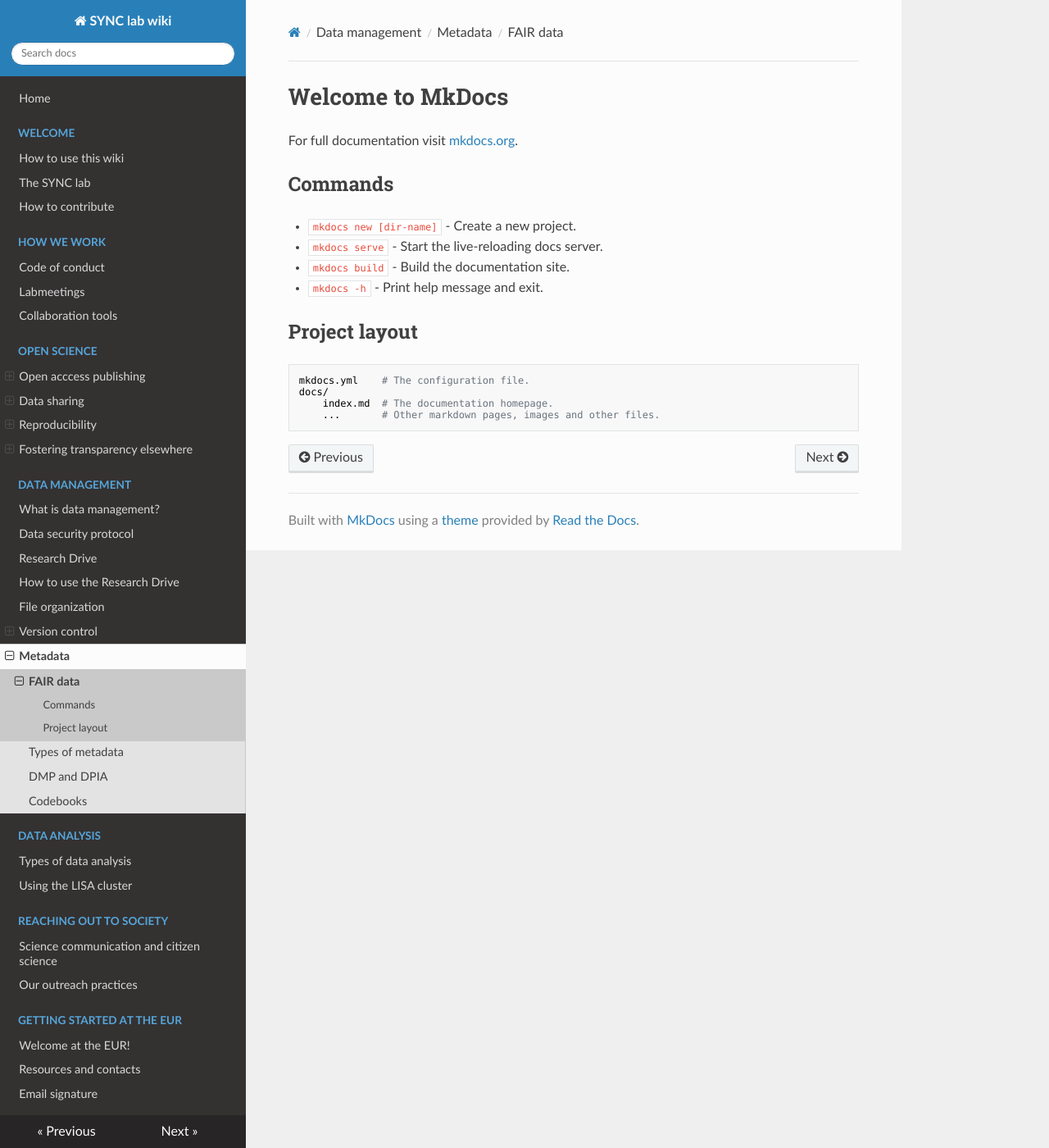
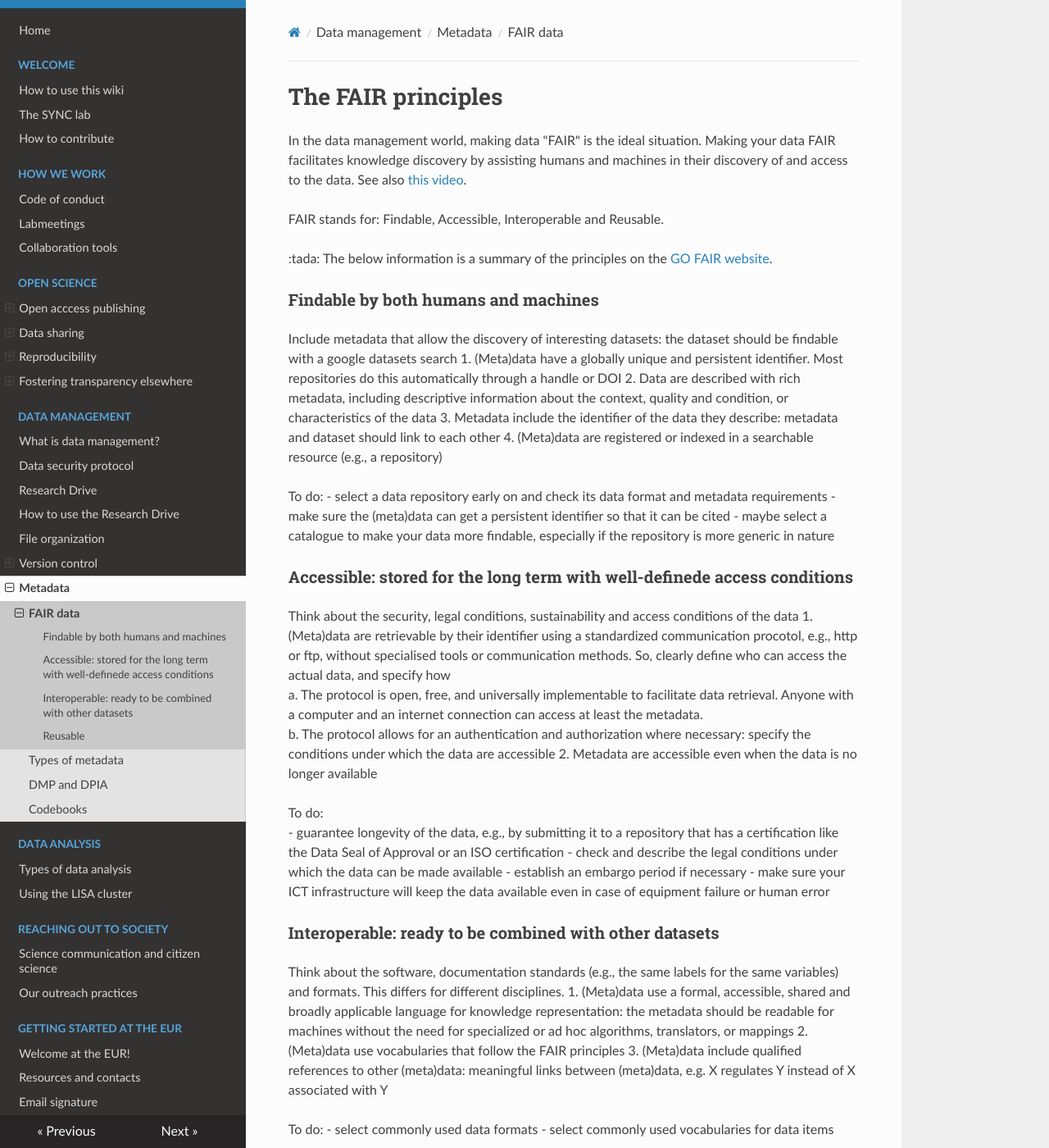
Before and after one commit to eur-synclab/eur-synclab.github.io, an MkDocs documentation site: the page built from docs/data-management/FAIR.md, in a window 1280 px wide and 1400 px high. Shown: the whole window at 82% size. Built offline with MkDocs 1.6.1, drawn with Linux system fonts in a browser that asks for light colours; nearby versions of some CDN libraries; some of the changed text lies outside the part shown.

Commit message:
Init FAIR.md

```diff
--- a/docs/data-management/FAIR.md
+++ b/docs/data-management/FAIR.md
@@ -1,17 +1,57 @@
-# Welcome to MkDocs
+# The FAIR principles
 
-For full documentation visit [mkdocs.org](https://www.mkdocs.org).
+In the data management world, making data "FAIR" is the ideal situation. Making your data FAIR facilitates knowledge discovery by assisting humans and machines in their discovery of and access to the data. See also [this video](https://vimeo.com/162062013).
 
-## Commands
+FAIR stands for: Findable, Accessible, Interoperable and Reusable.
 
-* `mkdocs new [dir-name]` - Create a new project.
-* `mkdocs serve` - Start the live-reloading docs server.
-* `mkdocs build` - Build the documentation site.
-* `mkdocs -h` - Print help message and exit.
+:tada: The below information is a summary of the principles on the [GO FAIR website](https://www.go-fair.org/fair-principles/).
 
-## Project layout
+### Findable by both humans and machines
+Include metadata that allow the discovery of interesting datasets: the dataset should be findable with a google datasets search
+1. (Meta)data have a globally unique and persistent identifier. Most repositories do this automatically through a handle or DOI
+2. Data are described with rich metadata, including descriptive information about the context, quality and condition, or characteristics of the data
+3. Metadata include the identifier of the data they describe: metadata and dataset should link to each other
+4. (Meta)data are registered or indexed in a searchable resource (e.g., a repository)
 
-    mkdocs.yml    # The configuration file.
-    docs/
-        index.md  # The documentation homepage.
-        ...       # Other markdown pages, images and other files.
+To do:
+- select a data repository early on and check its data format and metadata requirements
+- make sure the (meta)data can get a persistent identifier so that it can be cited
+- maybe select a catalogue to make your data more findable, especially if the repository is more generic in nature
+
+### Accessible: stored for the long term with well-definede access conditions
+Think about the security, legal conditions, sustainability and access conditions of the data
+1. (Meta)data are retrievable by their identifier using a standardized communication procotol, e.g., http or ftp, without specialised tools or communication methods. So, clearly define who can access the actual data, and specify how
+ a. The protocol is open, free, and universally implementable to facilitate data retrieval. Anyone with a computer and an internet connection can access at least the metadata.
+ b. The protocol allows for an authentication and authorization where necessary: specify the conditions under which the data are accessible
+2. Metadata are accessible even when the data is no longer available
+
+
+To do:
+- guarantee longevity of the data, e.g., by submitting it to a repository that has a certification like the Data Seal of Approval or an ISO certification
+- check and describe the legal conditions under which the data can be made available
+- establish an embargo period if necessary
+- make sure your ICT infrastructure will keep the data available even in case of equipment failure or human error
+
+
+### Interoperable: ready to be combined with other datasets
+Think about the software, documentation standards (e.g., the same labels for the same variables) and formats. This differs for different disciplines.
+1. (Meta)data use a formal, accessible, shared and broadly applicable language for knowledge representation:  the metadata should be readable for machines without the need for specialized or ad hoc algorithms, translators, or mappings
+2. (Meta)data use vocabularies that follow the FAIR principles
+3. (Meta)data include qualified references to other (meta)data: meaningful links between (meta)data, e.g. X regulates Y instead of X associated with Y
+
+To do:
+- select commonly used data formats
+- select commonly used vocabularies for data items
+
+### Reusable
+Think about the licensing and provenance (can you trust this data?) of the data
+1. (Meta)data are richly described with a plurality of accurate and relevant attributes, i.e., the context under which the data was generated, e.g.,: scope/purpose of the data, particularities/limitations, date of generation/collection, lab conditions, who prepared the data, parameter settings, name and version of the software used, raw or processed data, explain non-self-explanatory variable names, version
+a. (Meta)data are released with a clear and accessible data usage license
+b. (Meta)data are associated with detailed provenance: where did it come from? Who generated or collected it? How has it been processed? Has it been published before? Does it contain data from someone else that you may have transformed or completed?
+c. (Meta)data meet domain-relevant community standards: use a common template and common vocabulary
+
+To do:
+- make sure you keep proper provenance information: details about how and where the data was generated, including machine settings, and details about all processing steps, such as the software tools with their versions and parameters
+- select the right minimal metadata standard and collect the necessary metadata, see [link](https://fairsharing.org/)
+- select a license for the data (preferably an open license) and the associated software tools
+- make sure the important conclusions of your study will not only be available in a paper in narrated form, but also in a digital file (e.g., a nanopublication)
```
